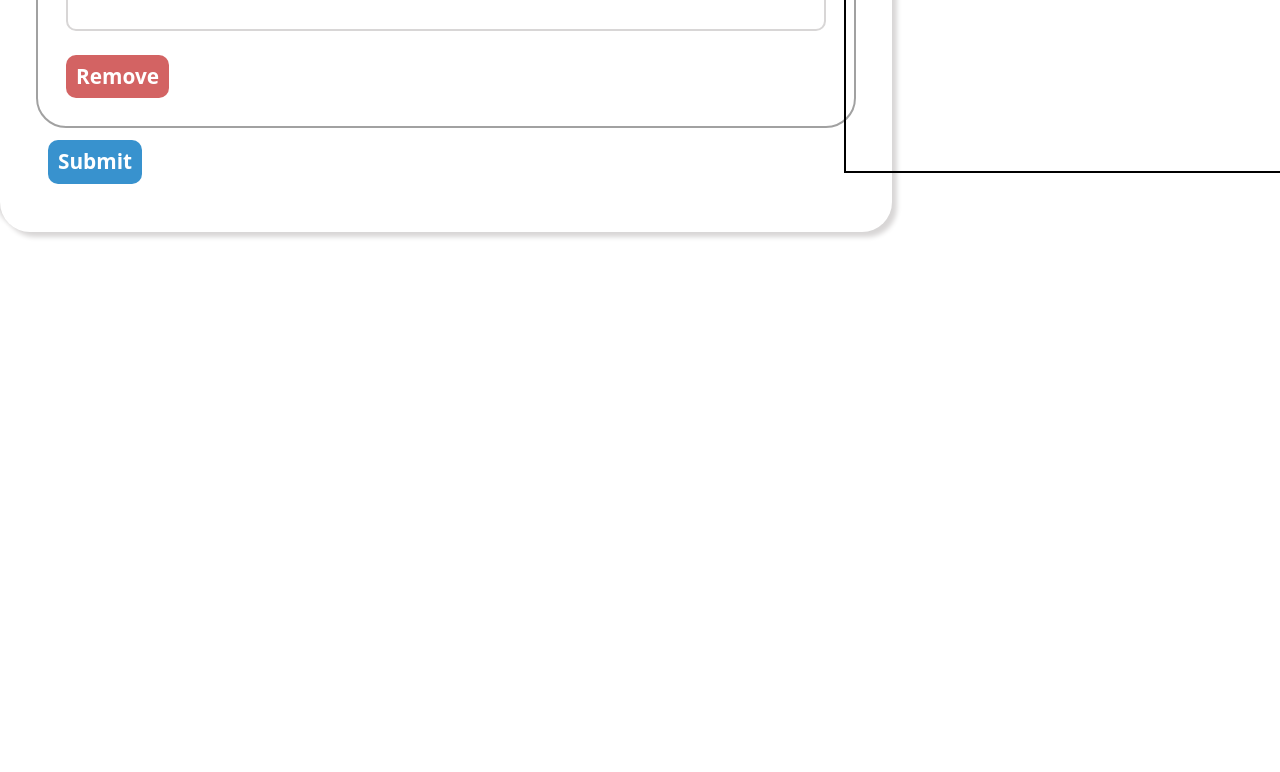
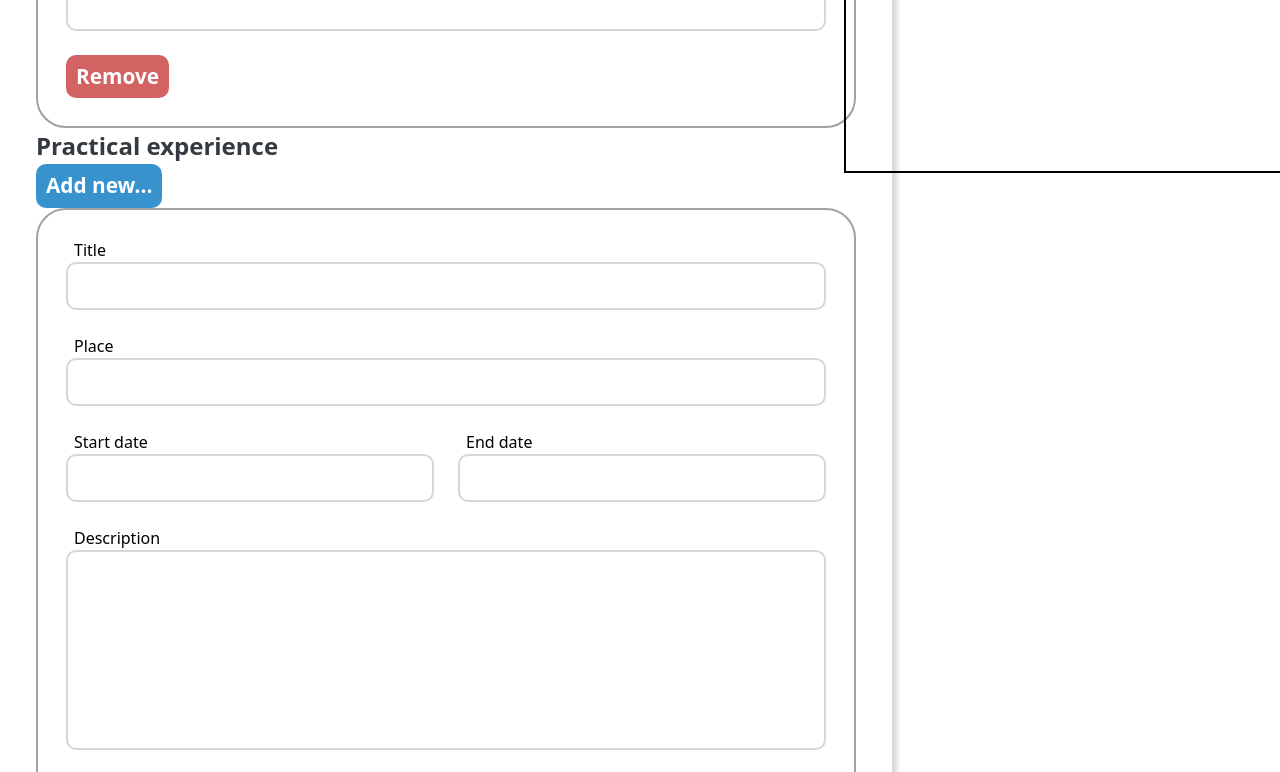
Before and after one commit to V1IRuZ/cv-application, a React (Vite) app: page / in a window 1280 px wide. Shown: the part 1000-1772 px from the top of the page. Before the commit the page ends 1248 px from the top, so only its background shows below. Built offline with nearby package versions, Linux system fonts and the light colour scheme.

Commit message:
feat(form): implement jobs section to the form

```diff
--- a/src/components/Form.jsx
+++ b/src/components/Form.jsx
@@ -1,5 +1,6 @@
 import GeneralInformation from "./GeneralInformation";
 import Education from "./Education";
+import Jobs from "./Jobs";
 import "../styles/Form.css";
 
 export default function Form({
@@ -7,6 +8,8 @@ export default function Form({
   setPersonData,
   educationData,
   setEducationData,
+  jobsData,
+  setJobsData,
 }) {
   function handleSubmit(e) {
     e.preventDefault();
@@ -23,8 +26,11 @@ export default function Form({
         educationData={educationData}
         setEducationData={setEducationData}
       />
+      <Jobs jobsData={jobsData} setJobsData={setJobsData} />
       <div className="submit">
-        <button className="submit-btn" type="submit">Submit</button>
+        <button className="submit-btn" type="submit">
+          Submit
+        </button>
       </div>
     </form>
   );
```
